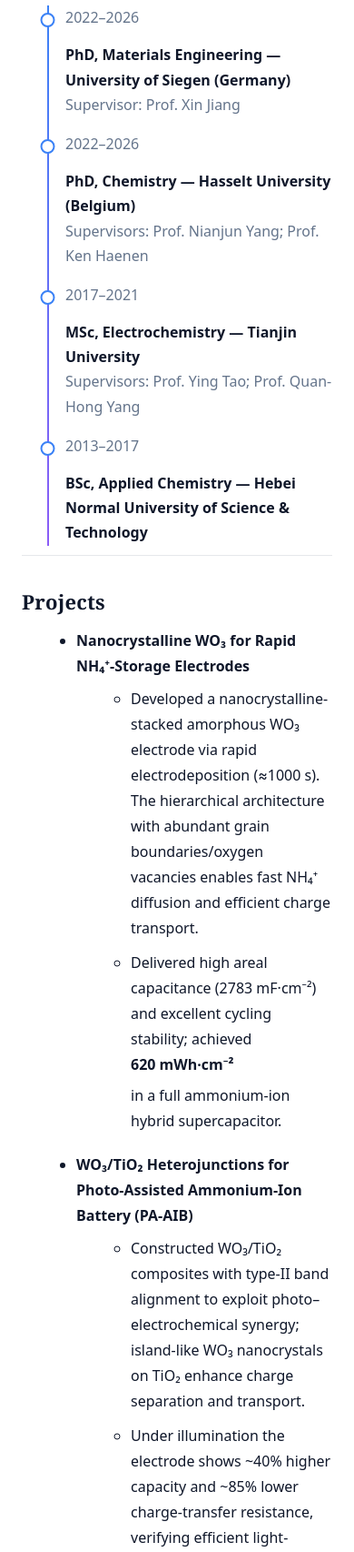
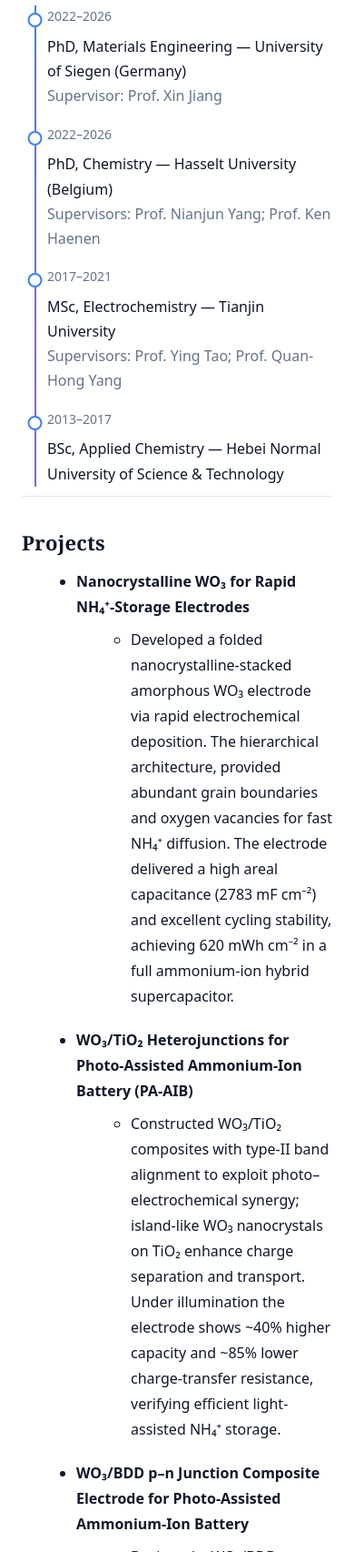
Before and after one commit to ximandong/ximandong.github.io, a plain HTML site: page index.html in a window 390 px wide. Shown: the part 1040-2746 px from the top of the page at 91% size. Drawn offline with Linux system fonts and the light colour scheme.

Commit message:
Update index.html

```diff
--- a/index.html
+++ b/index.html
@@ -85,6 +85,33 @@
     /* sticky fallback */
     .side.is-static{position:static}
     @media (max-height: 750px){.side{position:static}}
+
+    /* ===== Mobile tuning: shrink left gutter for timeline & pubs ===== */
+@media (max-width: 700px){
+  /* 时间轴整体往左收，正文更靠近竖线 */
+  :root{
+    --tl-x: 14px;   /* 竖线更贴边（原来 28px，可按需要再调） */
+    --tl-gap: 6px;  /* 竖线到文字的额外留白更小（原来 12px） */
+  }
+  .item{
+    grid-template-columns: 1fr;       /* 不再保留左侧固定列，改为单列 */
+    gap: 8px;
+    padding-left: calc(var(--tl-x) + (var(--tl-dot)/2 + var(--tl-b)) + var(--tl-gap));
+  }
+  .item time{
+    font-size: 14px;                   /* 时间稍微小一点 */
+  }
+  .timeline{ margin-left: 0; }
+
+  /* Publications：去掉左侧缩略图列，正文占满 */
+  .pub{
+    grid-template-columns: 1fr;        /* 单列布局 */
+    gap: 8px;
+    padding: 12px 0;                   /* 每条上下留白稍微小一点 */
+  }
+  .pub-thumb{ display: none; }         /* 隐藏缩略图，避免左侧留白 */
+}
+
   </style>
 </head>
 <body>
@@ -133,10 +160,10 @@
       <section class="block" id="education">
         <h2>Education</h2>
         <div class="timeline">
-          <div class="item"><time>2022–2026</time><div><strong>PhD, Materials Engineering — University of Siegen (Germany)</strong><br/><span class="muted">Supervisor: Prof. Xin Jiang</span></div></div>
-          <div class="item"><time>2022–2026</time><div><strong>PhD, Chemistry — Hasselt University (Belgium)</strong><br/><span class="muted">Supervisors: Prof. Nianjun Yang; Prof. Ken Haenen</span></div></div>
-          <div class="item"><time>2017–2021</time><div><strong>MSc, Electrochemistry — Tianjin University</strong><br/><span class="muted">Supervisors: Prof. Ying Tao; Prof. Quan-Hong Yang</span></div></div>
-          <div class="item"><time>2013–2017</time><div><strong>BSc, Applied Chemistry — Hebei Normal University of Science & Technology</strong></div></div>
+          <div class="item"><time>2022–2026</time><div>PhD, Materials Engineering — University of Siegen (Germany)<br/><span class="muted">Supervisor: Prof. Xin Jiang</span></div></div>
+          <div class="item"><time>2022–2026</time><div>PhD, Chemistry — Hasselt University (Belgium)<br/><span class="muted">Supervisors: Prof. Nianjun Yang; Prof. Ken Haenen</span></div></div>
+          <div class="item"><time>2017–2021</time><div>MSc, Electrochemistry — Tianjin University<br/><span class="muted">Supervisors: Prof. Ying Tao; Prof. Quan-Hong Yang</span></div></div>
+          <div class="item"><time>2013–2017</time><div>BSc, Applied Chemistry — Hebei Normal University of Science & Technology</div></div>
         </div>
       </section>
 
@@ -146,24 +173,21 @@
           <li>
             <strong>Nanocrystalline WO₃ for Rapid NH₄⁺-Storage Electrodes</strong>
             <ul>
-              <li>Developed a nanocrystalline-stacked amorphous WO₃ electrode via rapid electrodeposition (≈1000 s). The hierarchical architecture with abundant grain boundaries/oxygen vacancies enables fast NH₄⁺ diffusion and efficient charge transport.</li>
-              <li>Delivered high areal capacitance (2783 mF·cm⁻²) and excellent cycling stability; achieved <strong>620 mWh·cm⁻²</strong> in a full ammonium-ion hybrid supercapacitor.</li>
+              <li>Developed a folded nanocrystalline-stacked amorphous WO₃ electrode via rapid electrochemical deposition. The hierarchical architecture, provided abundant grain boundaries and oxygen vacancies for fast NH₄⁺ diffusion. The electrode delivered a high areal capacitance (2783 mF cm⁻²) and excellent cycling stability, achieving 620 mWh cm⁻² in a full ammonium-ion hybrid supercapacitor.</li>
             </ul>
           </li>
 
           <li>
             <strong>WO₃/TiO₂ Heterojunctions for Photo-Assisted Ammonium-Ion Battery (PA-AIB)</strong>
             <ul>
-              <li>Constructed WO₃/TiO₂ composites with type-II band alignment to exploit photo–electrochemical synergy; island-like WO₃ nanocrystals on TiO₂ enhance charge separation and transport.</li>
-              <li>Under illumination the electrode shows ~40% higher capacity and ~85% lower charge-transfer resistance, verifying efficient light-assisted NH₄⁺ storage.</li>
+              <li>Constructed WO₃/TiO₂ composites with type-II band alignment to exploit photo–electrochemical synergy; island-like WO₃ nanocrystals on TiO₂ enhance charge separation and transport. Under illumination the electrode shows ~40% higher capacity and ~85% lower charge-transfer resistance, verifying efficient light-assisted NH₄⁺ storage.</li>
             </ul>
           </li>
 
           <li>
             <strong>WO₃/BDD p–n Junction Composite Electrode for Photo-Assisted Ammonium-Ion Battery</strong>
             <ul>
-              <li>Formed a p–n junction between n-type WO₃ and p-type boron-doped diamond; the built-in electric field improves photocarrier separation while BDD provides high conductivity and mechanical robustness.</li>
-              <li>Observed ~1.7× higher photocurrent and ~20% higher capacitance under illumination, retaining &gt;90% capacity after long-term cycling.</li>
+              <li>Designed a WO₃/BDD composite forming a p–n junction between n-type WO₃ and p-type boron-doped diamond. The built-in electric field enhanced photocarrier separation, while BDD ensured high conductivity and mechanical stability. The composite delivered ~1.7× higher photocurrent and ~20% higher capacitance under illumination, retaining >90% capacity after long-term cycling.</li>
             </ul>
           </li>
         </ul>
```
